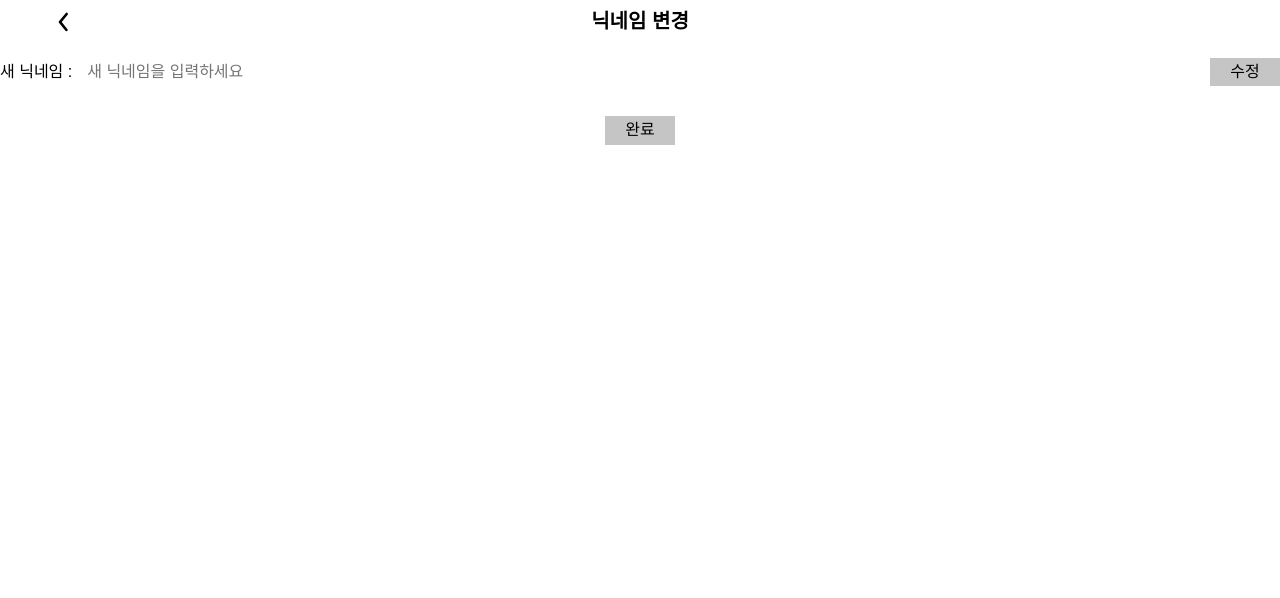
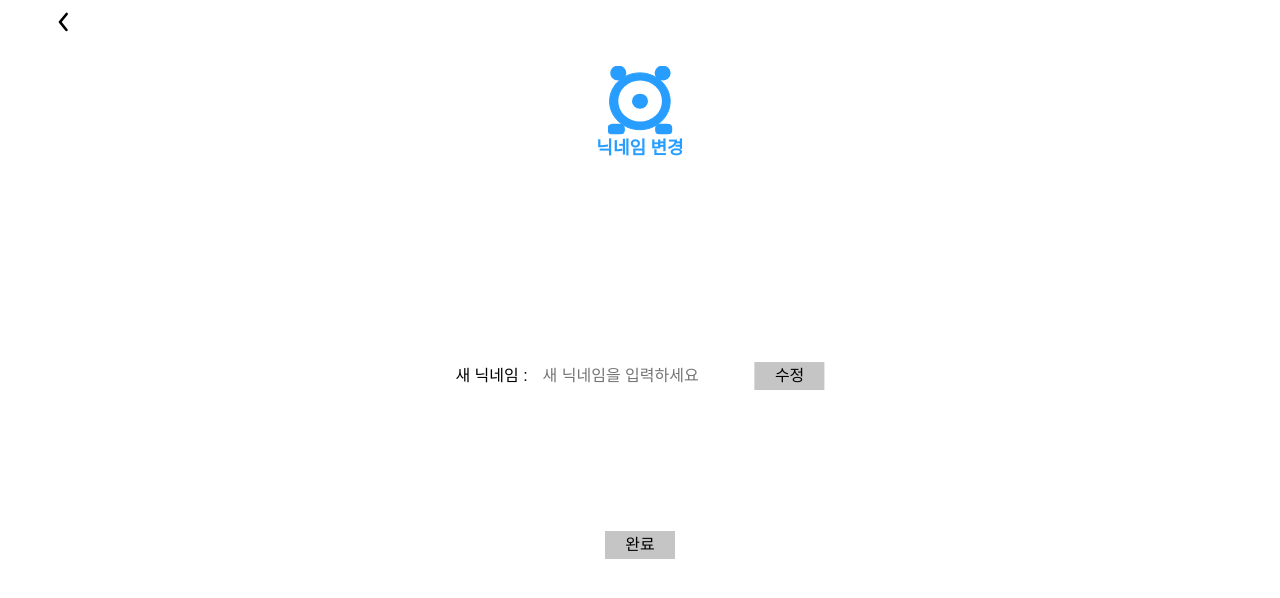
Before and after one commit to project-EveryOUR/everyOur-React, a React (Vite) app: page /nickname in a window 1280 px wide. Shown: the top 598 px of the page. Built offline with nearby package versions, Linux system fonts and the light colour scheme; no server answers.

Commit message:
nickname

```diff
--- a/src/Nickname/Nickname.scss
+++ b/src/Nickname/Nickname.scss
@@ -8,13 +8,29 @@
   align-items: center;
   box-sizing: border-box;
   font-family: "Nanum Gothic", sans-serif;
+  &__Logo {
+    position: absolute;
+    left: 50%;
+    transform: translate(-50%, -50%);
+    top: 100px;
+    cursor: pointer;
+    img {
+        width: 150%;
+        height: 150%;
+    }
+  }
   &__nick-title {
-    color: black;
-    margin-bottom: 15px;
-    font-size: 20px;
-    text-align: center;
-    padding: 10px;
-    font-weight: 660;
+    color: #279EFF;
+    position: absolute;
+    height: 27px;
+    left: 50%;
+    transform: translate(-50%, -80%);
+    top: 154px;
+    font-family: 'NanumGothic';
+    font-style: normal;
+    font-weight: bold;
+    font-size: 18px;
+    line-height: 32px;
   }
   &__Backbtn {
     position: absolute;
@@ -30,6 +46,9 @@
     }
 }
   &__nick-input {
+    position: absolute;
+    left: 50%;
+    transform: translate(-50%, 650%);
     &__nick-group {
       margin-top: 15px;
       display: flex;
@@ -42,6 +61,7 @@
         width: 100%; // 텍스트박스 너비 100%로 설정
       }
       button {
+        margin-left: -10px;
         background-color: #c5c5c5;
         padding: 5px 10px;
         width: 70px; // 버튼 너비 조절
@@ -53,6 +73,9 @@
     }
   }
   &__nick-btn {
+    position: absolute;
+    left: 50%;
+    transform: translate(-50%, 1800%);
     background-color: #c5c5c5;
     padding: 5px 10px;
     width: 70px; // 버튼 너비 조절
--- a/src/Nickname/Nickname.tsx
+++ b/src/Nickname/Nickname.tsx
@@ -2,6 +2,9 @@ import React from "react";
 import "./Nickname.scss";
 import Backbtn from "../assets/Backbtn.svg";
 import { Link, useNavigate } from "react-router-dom";
+import everyOURLogo from "../assets/logo.svg";
+
+
 const Nickname = () => {
   const handleButtonClick = () => {
     alert("수정되었습니다");
@@ -14,6 +17,13 @@ const Nickname = () => {
 
   return (
     <div className="nickname">
+      <Link to={"/"}>
+        <img
+          src={everyOURLogo}
+          alt="everyOURLogo"
+          className="Langset__Logo"
+        />
+      </Link>
        <img src={Backbtn} alt="Backbtn" className="nickname__Backbtn" onClick={goBack} />
       <h2 className="nickname__nick-title">닉네임 변경</h2>
 
```
